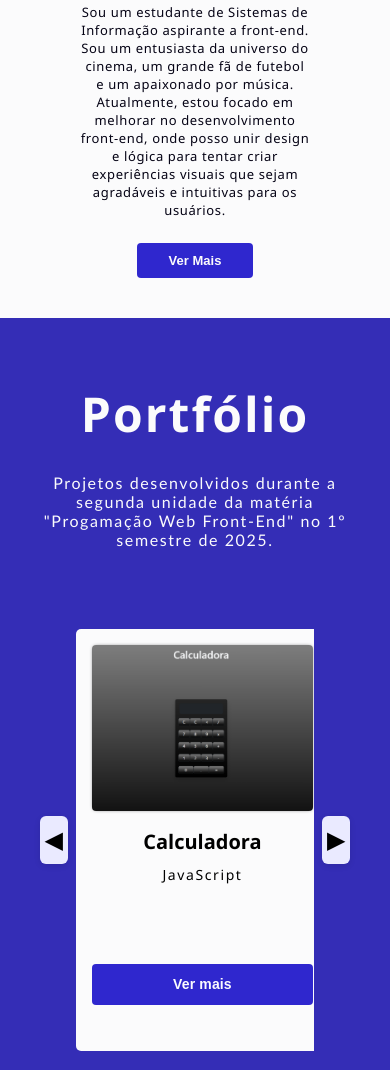
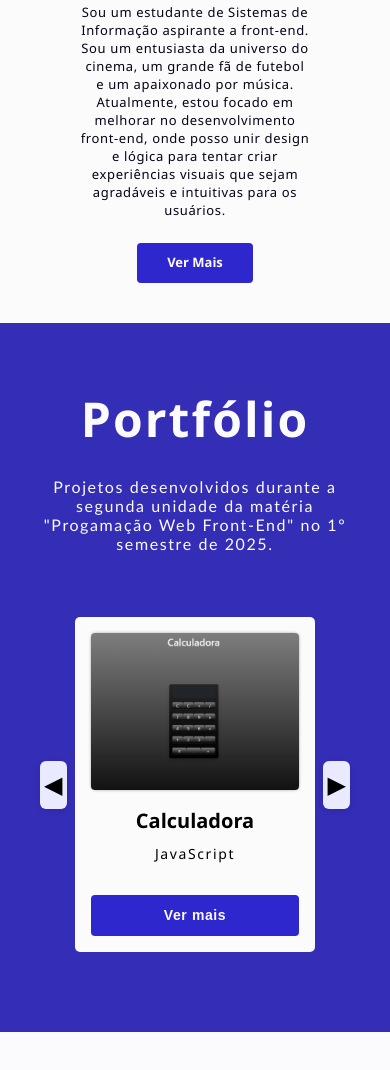
Before and after one commit to Yarllei01/Portfolio-Yarllei, a plain HTML site: page index.html in a window 390 px wide. Shown: the part 471-1541 px from the top of the page. Drawn offline with Linux system fonts and the light colour scheme.

Commit message:
responsividade

```diff
--- a/index.html
+++ b/index.html
@@ -33,7 +33,7 @@
     <h2>Eu sou</h2>
     <h1>Yarllei Lima</h1>
     <p>Sou um estudante de Sistemas de Informação aspirante a front-end. Sou um entusiasta da universo do cinema, um grande fã de futebol e um apaixonado por música. Atualmente, estou focado em melhorar no desenvolvimento front-end, onde posso unir design e lógica para tentar criar experiências visuais que sejam agradáveis e intuitivas para os usuários.</p>
-    <button class="btn"><a href="#projects">Ver Mais</a></button>
+    <a class="btn" href="#projects">Ver Mais</a>
     </div>
   </section>
 
@@ -131,9 +131,9 @@
     </div>
   </li>
   <li>
-    <label for="react">React</label>
+    <label for="figma">Figma</label>
     <div class="progressoDiv">
-      <progress id="react" value="35" max="100"></progress>
+      <progress id="figma" value="35" max="100"></progress>
       <span class="progressoValor">35%</span>
     </div>
   </li>
--- a/script.js
+++ b/script.js
@@ -14,23 +14,50 @@ document.addEventListener('DOMContentLoaded', function () {
 });
 
 document.addEventListener('DOMContentLoaded', function () {
-  const cards = document.querySelector('.cards');
+  const cardsContainer = document.querySelector('.cards');
+  const cards = cardsContainer ? Array.from(cardsContainer.querySelectorAll('.card')) : [];
   const btnLeft = document.getElementById('scrollLeft');
   const btnRight = document.getElementById('scrollRight');
+  let current = 0;
 
   function isMobile() {
     return window.innerWidth <= 600;
   }
 
-  if (cards && btnLeft && btnRight) {
-    btnLeft.addEventListener('click', function () {
-      if (isMobile()) {
-        cards.scrollBy({ left: -cards.offsetWidth * 0.8, behavior: 'smooth' });
+  function showCard(index) {
+    cards.forEach((card, i) => {
+      if (i === index) {
+        card.classList.add('active');
+      } else {
+        card.classList.remove('active');
       }
     });
-    btnRight.addEventListener('click', function () {
+  }
+
+  function nextCard() {
+    if (!isMobile()) return;
+    current = (current + 1) % cards.length;
+    showCard(current);
+  }
+
+  function prevCard() {
+    if (!isMobile()) return;
+    current = (current - 1 + cards.length) % cards.length;
+    showCard(current);
+  }
+
+  if (cards.length && btnLeft && btnRight) {
+    showCard(current);
+
+    btnLeft.addEventListener('click', prevCard);
+    btnRight.addEventListener('click', nextCard);
+
+    window.addEventListener('resize', () => {
       if (isMobile()) {
-        cards.scrollBy({ left: cards.offsetWidth * 0.8, behavior: 'smooth' });
+        showCard(current);
+      } else {
+        // Em telas grandes, mostra todos os cards
+        cards.forEach(card => card.classList.remove('active'));
       }
     });
   }
--- a/styles.css
+++ b/styles.css
@@ -151,15 +151,12 @@ section {
   margin-bottom: 1.5rem;
   flex-shrink: 0;
 }
-.home-direita .btn,
-.home-direita button {
+.home-direita .btn {
   display: block;
   margin-left: 0;
   margin-right: 0;
   align-self: flex-start;
-}
-.hero button {
-  padding: 10px 32px;
+  padding: 10px 30px;
   background-color: #2F27CE;
   color: #FBFBFC;
   border: none;
@@ -168,6 +165,11 @@ section {
   font-size: 13px;
   font-weight: 700;
   max-width: fit-content;
+}
+.home-direita .btn:hover {
+  background-color: #1a1a8c;
+  color: #FBFBFE;
+  transition: 0.4s ease;
 }
 
 /* PORTFOLIO */
@@ -223,8 +225,8 @@ section {
   font-weight: 400;
 }
 .card:hover {
-  transform: scale(1.03);
-  transition: 0.7s ease;
+  transform: scale(1.01);
+  transition: 0.5s ease;
 }
 .card img {
   width: 100%;
@@ -239,7 +241,7 @@ section {
 .card button {
   margin-top: 1rem;
   width: 100%;
-  padding: 0.6rem 1.2rem;
+  padding: 0.6rem 1rem;
   background-color: #2F27CE;
   color: #FBFBFE;
   border: none;
@@ -248,7 +250,7 @@ section {
   font-size: 14px;
   font-weight: 700;
   line-height: 160%;
-  letter-spacing: 0.14px;
+  letter-spacing: 0.6px;
 }
 .seta-port{
   display: none;
@@ -494,22 +496,29 @@ button:hover {
     padding-right: 2rem;
   }
   .cards {
-    display: flex;
-    flex-direction: row;
-    justify-content: flex-start;
-    overflow-x: auto;
-    gap: 1rem;
-    margin: 0;
-    padding: 1rem 0;
-    width: 100%;
-    scroll-snap-type: x mandatory;
-    scrollbar-width: none;
+    display: block;
+    position: relative;
+    overflow: hidden;
+    padding: 0;
   }
   .card {
-    max-width: 65vw;
-    flex: 0 0 auto;
-    scroll-snap-align: start;
-    margin: 0;
+    display: none;
+    position: absolute;
+    top: 0; left: 0; right: 0;
+    width: 100%;
+    margin: 0 auto;
+    transition: opacity 0.3s;
+    opacity: 0;
+    z-index: 1;
+  }
+  .card p{
+    margin-bottom: 1rem;
+  }
+  .card.active {
+    display: block;
+    opacity: 1;
+    z-index: 2;
+    position: relative;
   }
   .portfolio-setas {
     display: flex;
```
